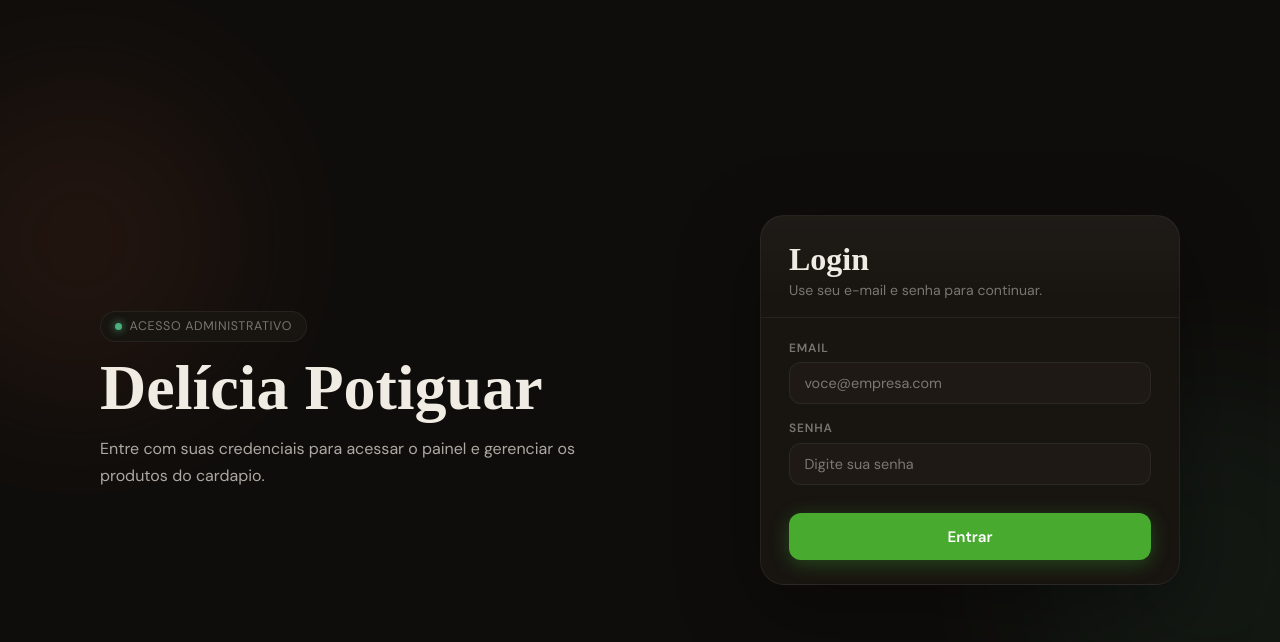
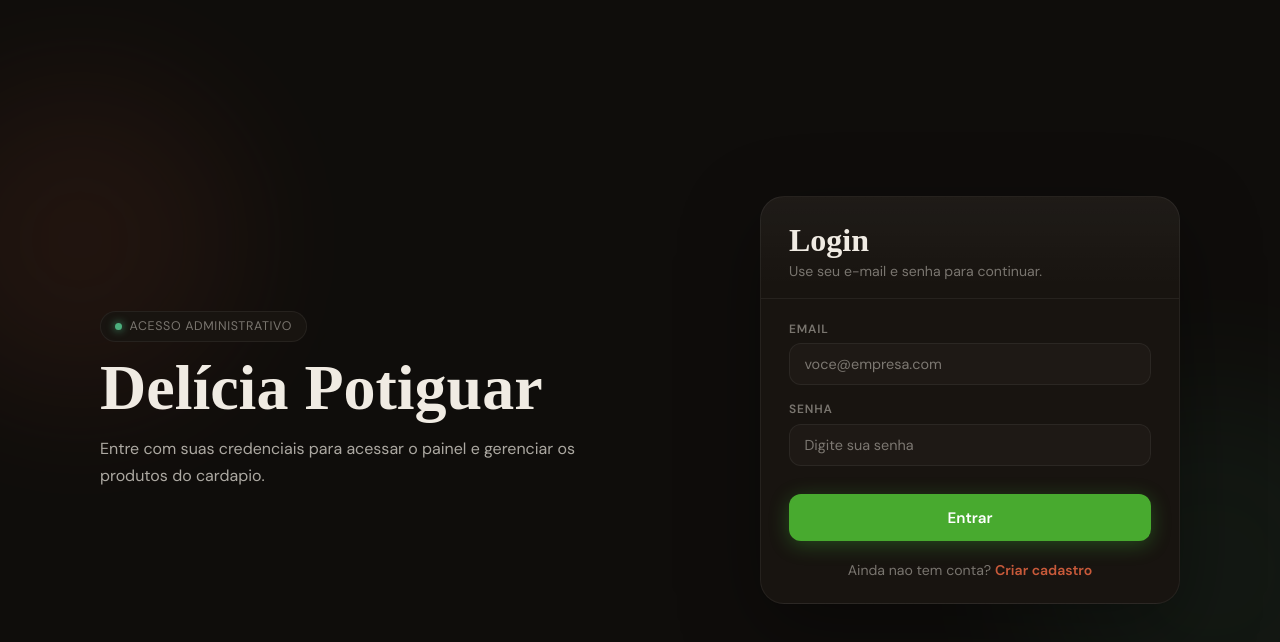
Before and after one commit to mateusboica/cadastro-produto, a React (Vite) app: page /login in a window 1280 px wide. Shown: the top 642 px of the page. Built offline with nearby package versions, Linux system fonts and the light colour scheme; no server answers; a web font is replaced by a local one.

Commit message:
adicionando pagina registro

```diff
--- a/src/login.css
+++ b/src/login.css
@@ -126,6 +126,23 @@
   margin-top: 0.75rem;
 }
 
+.login-switch {
+  margin-top: 0.25rem;
+  text-align: center;
+  color: var(--text-muted);
+  font-size: 0.88rem;
+}
+
+.login-switch a {
+  color: var(--primary);
+  text-decoration: none;
+  font-weight: 600;
+}
+
+.login-switch a:hover {
+  text-decoration: underline;
+}
+
 .login-error {
   border: 1px solid rgba(224, 92, 92, 0.22);
   background: rgba(224, 92, 92, 0.1);
--- /dev/null
+++ b/src/pages/LoginPage.tsx
@@ -0,0 +1,95 @@
+import { useState } from 'react'
+import type { FormEvent } from 'react'
+import { Link } from 'react-router-dom'
+import '../login.css'
+
+function LoginPage() {
+  const [email, setEmail] = useState('')
+  const [senha, setSenha] = useState('')
+  const [carregando, setCarregando] = useState(false)
+  const [erro, setErro] = useState('')
+
+  async function handleSubmit(event: FormEvent<HTMLFormElement>) {
+    event.preventDefault()
+    setCarregando(true)
+    setErro('')
+
+    try {
+      console.log('Enviando dados:', { email, senha })
+      await new Promise((resolve) => setTimeout(resolve, 2000))
+      alert('Login bem sucedido!')
+    } catch {
+      setErro('Falha ao entrar. Verifique seus dados.')
+    } finally {
+      setCarregando(false)
+    }
+  }
+
+  return (
+    <main className="login-page">
+      <div className="login-background login-background-left"></div>
+      <div className="login-background login-background-right"></div>
+
+      <section className="login-shell">
+        <div className="login-brand">
+          <span className="login-badge">Acesso administrativo</span>
+          <h1>Delícia Potiguar</h1>
+          <p>
+            Entre com suas credenciais para acessar o painel e gerenciar os
+            produtos do cardapio.
+          </p>
+        </div>
+
+        <div className="login-card">
+          <div className="login-card-header">
+            <h2>Login</h2>
+            <p>Use seu e-mail e senha para continuar.</p>
+          </div>
+
+          <form onSubmit={handleSubmit} className="login-form">
+            <div className="field">
+              <label htmlFor="email">Email</label>
+              <input
+                id="email"
+                type="email"
+                placeholder="voce@empresa.com"
+                value={email}
+                onChange={(event) => setEmail(event.target.value)}
+                required
+              />
+            </div>
+
+            <div className="field">
+              <label htmlFor="senha">Senha</label>
+              <input
+                id="senha"
+                type="password"
+                placeholder="Digite sua senha"
+                value={senha}
+                onChange={(event) => setSenha(event.target.value)}
+                required
+              />
+            </div>
+
+            {erro && <p className="login-error">{erro}</p>}
+
+            <button
+              type="submit"
+              className="btn-submit login-submit"
+              disabled={carregando}
+            >
+              {carregando && <span className="spinner"></span>}
+              <span>{carregando ? 'Entrando...' : 'Entrar'}</span>
+            </button>
+
+            <p className="login-switch">
+              Ainda nao tem conta? <Link to="/register">Criar cadastro</Link>
+            </p>
+          </form>
+        </div>
+      </section>
+    </main>
+  )
+}
+
+export default LoginPage
--- a/src/LoginPage.tsx
+++ b/src/pages/RegisterPage.tsx
@@ -1,24 +1,33 @@
 import { useState } from 'react'
 import type { FormEvent } from 'react'
-import './login.css'
+import { Link } from 'react-router-dom'
+import '../login.css'
 
-function LoginPage() {
+function RegisterPage() {
+  const [nome, setNome] = useState('')
   const [email, setEmail] = useState('')
   const [senha, setSenha] = useState('')
+  const [confirmarSenha, setConfirmarSenha] = useState('')
   const [carregando, setCarregando] = useState(false)
   const [erro, setErro] = useState('')
 
   async function handleSubmit(event: FormEvent<HTMLFormElement>) {
     event.preventDefault()
-    setCarregando(true)
     setErro('')
 
+    if (senha !== confirmarSenha) {
+      setErro('As senhas nao coincidem.')
+      return
+    }
+
+    setCarregando(true)
+
     try {
-      console.log('Enviando dados:', { email, senha })
+      console.log('Registrando usuario:', { nome, email, senha })
       await new Promise((resolve) => setTimeout(resolve, 2000))
-      alert('Login bem sucedido!')
+      alert('Cadastro realizado com sucesso!')
     } catch {
-      setErro('Falha ao entrar. Verifique seus dados.')
+      setErro('Nao foi possivel concluir o cadastro. Tente novamente.')
     } finally {
       setCarregando(false)
     }
@@ -31,21 +40,33 @@ function LoginPage() {
 
       <section className="login-shell">
         <div className="login-brand">
-          <span className="login-badge">Acesso administrativo</span>
-          <h1>Delícia Potiguar</h1>
+          <span className="login-badge">Criacao de conta</span>
+          <h1>Delicia Potiguar</h1>
           <p>
-            Entre com suas credenciais para acessar o painel e gerenciar os
-            produtos do cardapio.
+            Cadastre um novo acesso administrativo para acompanhar pedidos,
+            atualizar produtos e manter o cardapio sempre pronto.
           </p>
         </div>
 
         <div className="login-card">
           <div className="login-card-header">
-            <h2>Login</h2>
-            <p>Use seu e-mail e senha para continuar.</p>
+            <h2>Registro</h2>
+            <p>Preencha os dados abaixo para criar sua conta.</p>
           </div>
 
           <form onSubmit={handleSubmit} className="login-form">
+            <div className="field">
+              <label htmlFor="nome">Nome completo</label>
+              <input
+                id="nome"
+                type="text"
+                placeholder="Seu nome"
+                value={nome}
+                onChange={(event) => setNome(event.target.value)}
+                required
+              />
+            </div>
+
             <div className="field">
               <label htmlFor="email">Email</label>
               <input
@@ -63,9 +84,21 @@ function LoginPage() {
               <input
                 id="senha"
                 type="password"
-                placeholder="Digite sua senha"
+                placeholder="Crie uma senha"
                 value={senha}
                 onChange={(event) => setSenha(event.target.value)}
+                required
+              />
+            </div>
+
+            <div className="field">
+              <label htmlFor="confirmarSenha">Confirmar senha</label>
+              <input
+                id="confirmarSenha"
+                type="password"
+                placeholder="Repita sua senha"
+                value={confirmarSenha}
+                onChange={(event) => setConfirmarSenha(event.target.value)}
                 required
               />
             </div>
@@ -78,8 +111,12 @@ function LoginPage() {
               disabled={carregando}
             >
               {carregando && <span className="spinner"></span>}
-              <span>{carregando ? 'Entrando...' : 'Entrar'}</span>
+              <span>{carregando ? 'Criando conta...' : 'Criar conta'}</span>
             </button>
+
+            <p className="login-switch">
+              Ja possui conta? <Link to="/login">Fazer login</Link>
+            </p>
           </form>
         </div>
       </section>
@@ -87,4 +124,4 @@ function LoginPage() {
   )
 }
 
-export default LoginPage
+export default RegisterPage
--- a/src/routes/router.tsx
+++ b/src/routes/router.tsx
@@ -1,12 +1,14 @@
 import { Route, Routes } from 'react-router-dom'
 import App from '../App'
-import LoginPage from '../LoginPage'
+import LoginPage from '../pages/LoginPage'
+import RegisterPage from '../pages/RegisterPage'
 
 export default function Router() {
   return (
     <Routes>
       <Route path="/" element={<App />} />
       <Route path="/login" element={<LoginPage />} />
+      <Route path="/register" element={<RegisterPage />} />
     </Routes>
   )
 }
```
Also changed, not shown: src/api/api.js (+10 -1 lines).
